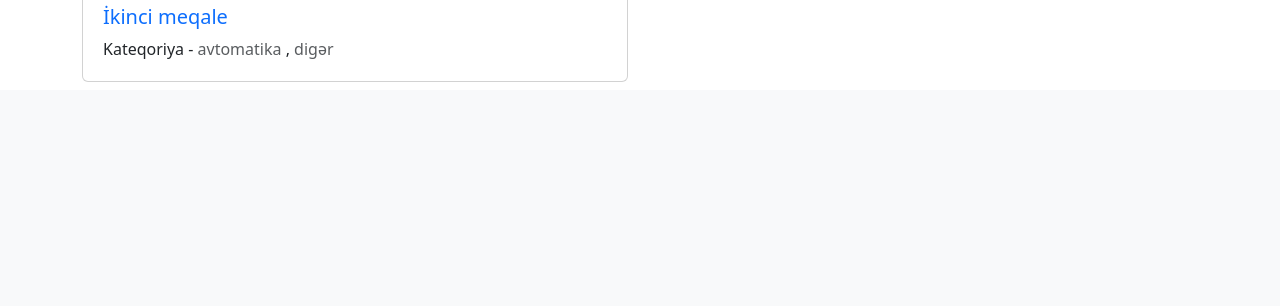
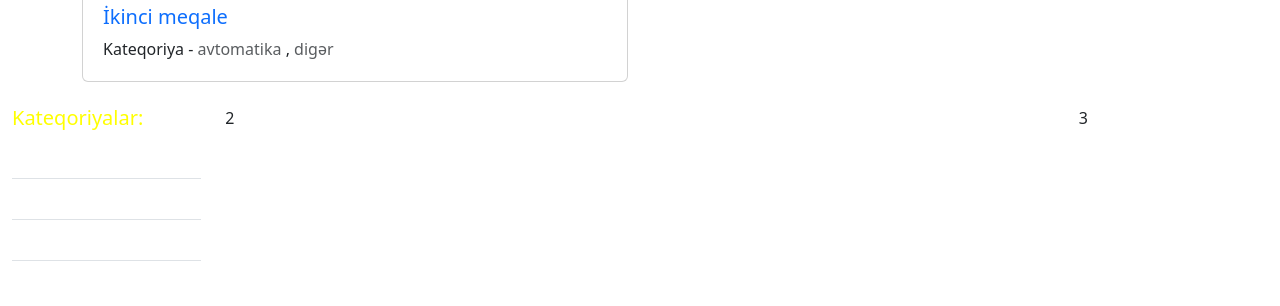
Before and after one commit to SahibFarhadov/x-lab, a Django app: page / in a window 1280 px wide. Shown: the part 969-1275 px from the top of the page. Before the commit the page ends 1051 px from the top, so only its background shows below. Run offline with Django 4.2, Linux system fonts and the light colour scheme; data comes from the database, SQL or seed files in the repository; some libraries are stand-ins or nearby versions.

Commit message:
Footer elave edildi. 1-ci bolmesi dizayn edildi

```diff
--- /dev/null
+++ b/xlab_container/rootstatic/css/footer_style.css
@@ -0,0 +1,23 @@
+.myfooter{
+	width: 100%;
+}
+.kat_footer_ul{
+	list-style-type: none;
+	margin: 1px;
+	padding: 5px;
+}
+.list-group .list-group-item a{
+	text-decoration: none;
+	color: white;
+}
+.kat_footer_ul .kat_footer_il{
+	padding: 3px;
+}
+.kat_link a:hover{
+}
+.kat_header{
+	color: yellow;
+}
+.kat_link{
+	display: block;
+}
--- a/xlab_container/templates/base.html
+++ b/xlab_container/templates/base.html
@@ -4,6 +4,7 @@
 <head>
     <meta charset="UTF-8">
     <meta name="viewport" content="width=device-width, initial-scale=1.0">
+    <link rel="stylesheet" href="{%static 'css/footer_style.css'%}">
     <link href="https://cdn.jsdelivr.net/npm/bootstrap@5.3.2/dist/css/bootstrap.min.css" rel="stylesheet" integrity="sha384-T3c6CoIi6uLrA9TneNEoa7RxnatzjcDSCmG1MXxSR1GAsXEV/Dwwykc2MPK8M2HN" crossorigin="anonymous">
     <link rel="shortcut icon" href="{%static 'img/navbar_brand1.png'%}" type="image/x-icon">
     <link rel="stylesheet" href="{%static 'css/custom_dropdown.css'%}">
@@ -101,5 +102,11 @@
     <script src="https://cdn.jsdelivr.net/npm/bootstrap@5.3.2/dist/js/bootstrap.bundle.min.js" integrity="sha384-C6RzsynM9kWDrMNeT87bh95OGNyZPhcTNXj1NW7RuBCsyN/o0jlpcV8Qyq46cDfL" crossorigin="anonymous"></script>
     <script src="{%static '/js/color-modes.js'%}"></script>
     {% block some_scripts %}{% endblock  %}
+
+    <footer class="myfooter">
+      <div class="container-fluid mt-4 mb-2">
+        {%include 'partials/_footer.html'%}
+      </div>
+    </footer>
 </body>
 </html>
--- /dev/null
+++ b/xlab_container/templates/partials/_footer.html
@@ -0,0 +1,18 @@
+<div class="row mb-2">
+	<div class="col-lg-2 col-sm-4">
+		<h5 class="kat_header">Kateqoriyalar:</h5>
+		{%if kateqoriyalar%}
+		<ul class="list-group list-group-flush">
+			{%for kateqoriya in kateqoriyalar%}
+			<li class="list-group-item {%if secilen_kateqoriya.kateqoriya_adi == kateqoriya.kateqoriya_adi %}active{%endif%}">
+				<a class="kat_link" href="{%url 'kateqoriyaya_get' kateqoriya.kateqoriya_slug%}">{{kateqoriya.kateqoriya_adi}}</a>
+			</li>
+			{%endfor%}
+		</ul>
+		{%endif%}
+	</div>
+	<div class="col-lg-8 col-sm-8">
+		2
+	</div>
+	<div class="col-lg-2">3</div>
+</div>
```
Also changed, not shown: xlab_container/rootstatic/css/mobile_view_css.css (line endings or trailing spaces).
